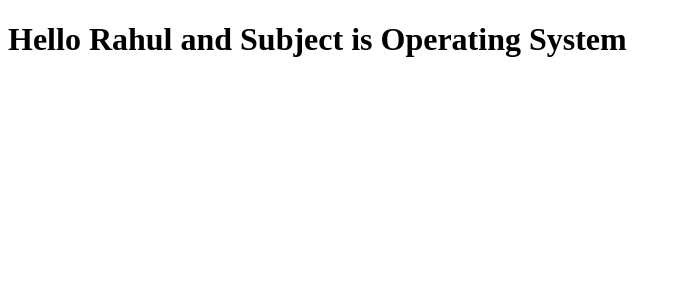
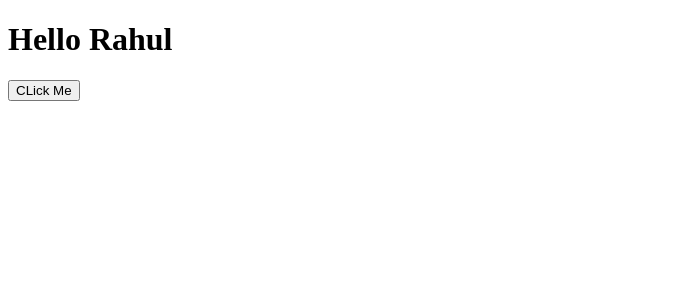
Before and after one commit to Krunal01/Practice, a React (Create React App) app: page / in a window 1280 px wide. Shown: the top 300 px of the page, without its empty margins (0-681 px from the left). Built offline with nearby package versions, Linux system fonts and the light colour scheme.

Commit message:
Event Handling in reactjs

```diff
--- a/src/Student.js
+++ b/src/Student.js
@@ -28,20 +28,34 @@
 
 // export default Student;
 
-import React, { Component } from "react";
+// import React, { Component } from "react";
 
-class Student extends Component {
-  state = {
-    name: "Rahul",
-    sub: this.props.subject,
-  };
-  render() {
-    return (
-      <h1>
-        Hello {this.state.name} and Subject is {this.state.sub}
-      </h1>
-    );
+// class Student extends Component {
+//   state = {
+//     name: "Rahul",
+//     sub: this.props.subject,
+//   };
+//   render() {
+//     return (
+//       <h1>
+//         Hello {this.state.name} and Subject is {this.state.sub}
+//       </h1>
+//     );
+//   }
+// }
+
+import React from "react";
+
+function Student(props) {
+  function handleClick() {
+    console.log("Button Clicked");
   }
+
+  return (
+    <div>
+      <h1>Hello {props.name}</h1>
+      <button onClick={handleClick}>CLick Me</button>
+    </div>
+  );
 }
-
 export default Student;
--- a/src/index.js
+++ b/src/index.js
@@ -10,7 +10,9 @@ import Student from "./Student";
 //   </Student>,
 //   document.getElementById("root")
 // );
-ReactDOM.render(
-  <Student subject="Operating System" />,
-  document.getElementById("root")
-);
+// ReactDOM.render(
+//   <Student subject="Operating System" />,
+//   document.getElementById("root")
+// );
+
+ReactDOM.render(<Student name="Rahul" />, document.getElementById("root"));
```
